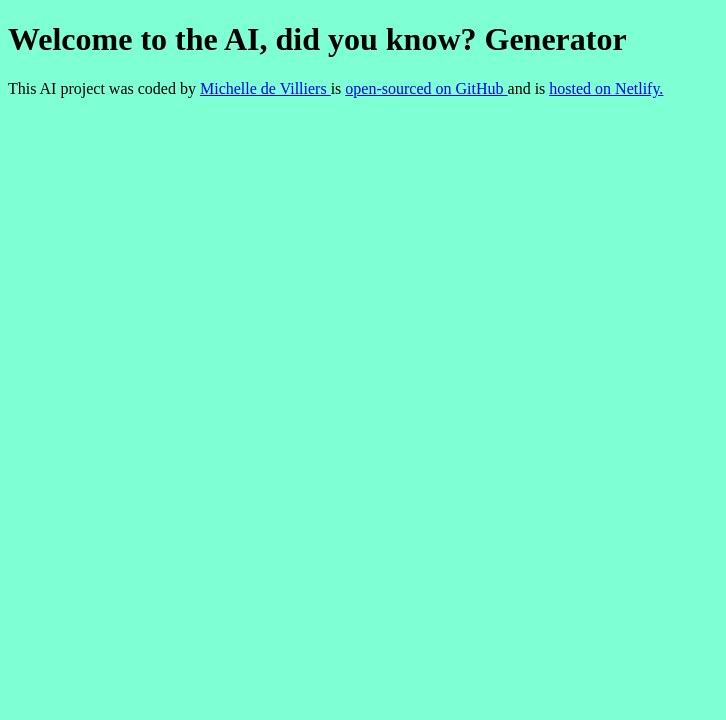
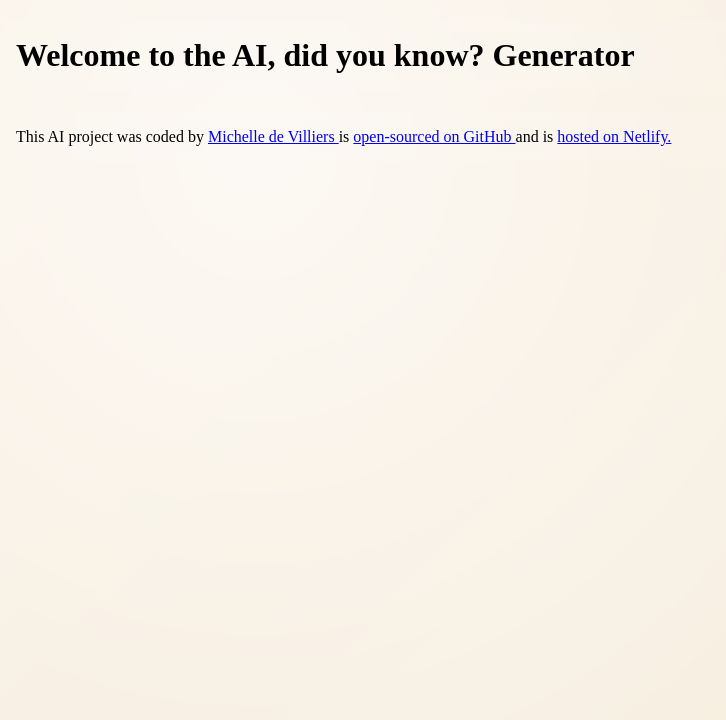
Before and after one commit to Michellex255/Did-you-know--Generator, a plain HTML site: page index.html in a window 1280 px wide. Shown: the whole page, without its empty margins (0-726 px from the left). Drawn offline with Linux system fonts and the light colour scheme.

Commit message:
Applied CSS for improved look & feel

```diff
--- a/src/style.css
+++ b/src/style.css
@@ -1,3 +1,58 @@
+html {
+  height: 100%;
+  background-color: #f5ebda;
+  background-image: radial-gradient(
+      circle at 20% 20%,
+      rgba(255, 255, 255, 0.6),
+      transparent 60%
+    ),
+    linear-gradient(
+      135deg,
+      rgba(255, 255, 255, 0.25) 0%,
+      rgba(255, 192, 203, 0.25) 30%,
+      rgba(216, 191, 216, 0.2) 40%,
+      rgba(173, 216, 230, 0.25) 60%,
+      rgba(240, 230, 140, 0.2) 80%,
+      rgba(255, 255, 255, 0.2) 100%
+    );
+  background-blend-mode: screen;
+  background-repeat: no-repeat;
+  background-size: cover;
+
+  animation: pearlFade 1.5s ease-in-out, pearlShimmer 8s ease-in-out infinite;
+}
+
 body {
-  background: aquamarine;
+  background: transparent;
+  min-height: 100%;
+  margin: 0;
 }
+
+h1,
+footer {
+  background: rgba(255, 255, 255, 0.1);
+  backdrop-filter: blur(4px);
+  padding: 1rem;
+  border-radius: 8px;
+}
+
+@keyframes pearlFade {
+  from {
+    opacity: 0;
+  }
+  to {
+    opacity: 1;
+  }
+}
+
+@keyframes pearlShimmer {
+  0% {
+    background-position: 0% 0%, 0% 0%;
+  }
+  50% {
+    background-position: 100% 100%, 100% 100%;
+  }
+  100% {
+    background-position: 0% 0%, 0% 0%;
+  }
+}
```
